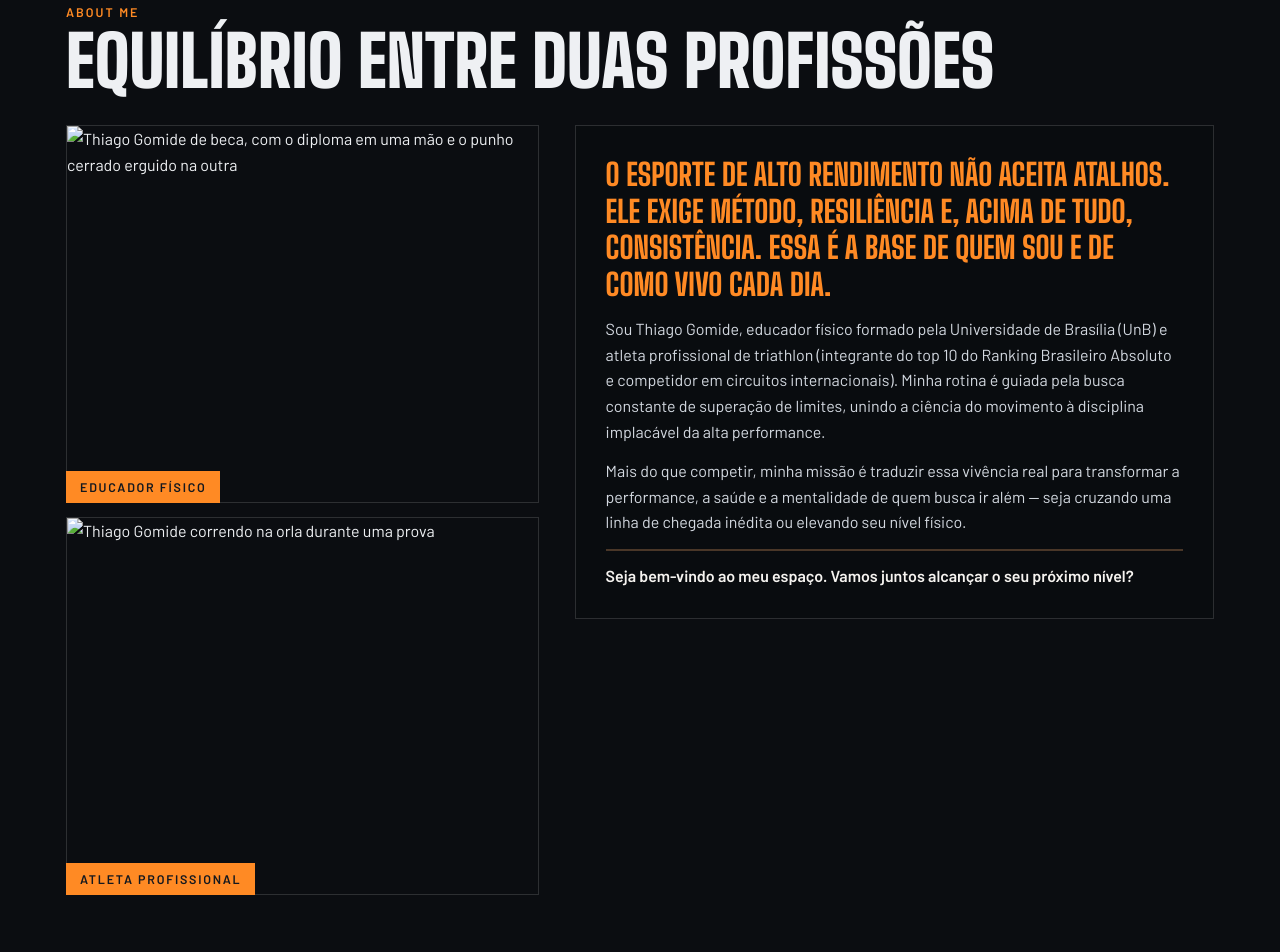
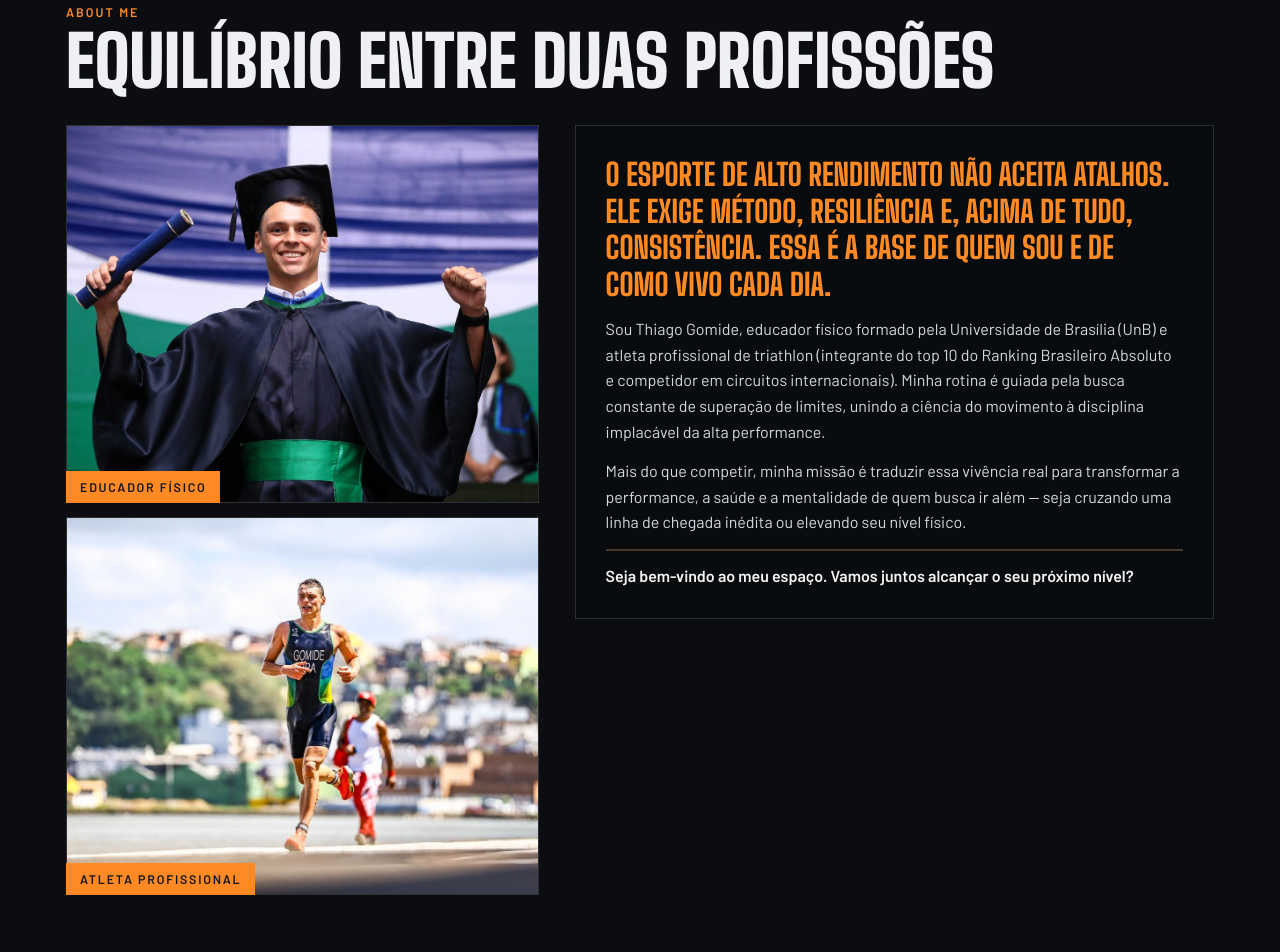
Before and after one commit to gomidebra-prog/Meu-site-27-10-2026, a plain HTML site: page index.html in a window 1280 px wide. Shown: the part 860-1812 px from the top of the page. Drawn offline with Linux system fonts and the light colour scheme.

Commit message:
Remove 'img/' prefix from image source paths

```diff
--- a/index.html
+++ b/index.html
@@ -377,7 +377,7 @@ footer .in span{background:rgba(10,12,16,.85);padding:6px 10px}
 
 <main>
   <section class="hero">
-    <img src="img/saida-natacao.jpg" alt="" fetchpriority="high">
+    <img src="saida-natacao.jpg" alt="" fetchpriority="high">
     <div class="in">
       <p class="label">Triatleta profissional - Educador físico</p>
       <h1>Thiago <span>Gomide</span></h1>
@@ -405,11 +405,11 @@ footer .in span{background:rgba(10,12,16,.85);padding:6px 10px}
       <div class="about">
         <div class="duo">
           <figure class="photo">
-            <img src="img/formatura.jpg" alt="Thiago Gomide de beca, com o diploma em uma mão e o punho cerrado erguido na outra" loading="lazy">
+            <img src="formatura.jpg" alt="Thiago Gomide de beca, com o diploma em uma mão e o punho cerrado erguido na outra" loading="lazy">
             <figcaption>Educador físico</figcaption>
           </figure>
           <figure class="photo">
-            <img src="img/corrida-orla.jpg" alt="Thiago Gomide correndo na orla durante uma prova" loading="lazy">
+            <img src="corrida-orla.jpg" alt="Thiago Gomide correndo na orla durante uma prova" loading="lazy">
             <figcaption>Atleta profissional</figcaption>
           </figure>
         </div>
```
